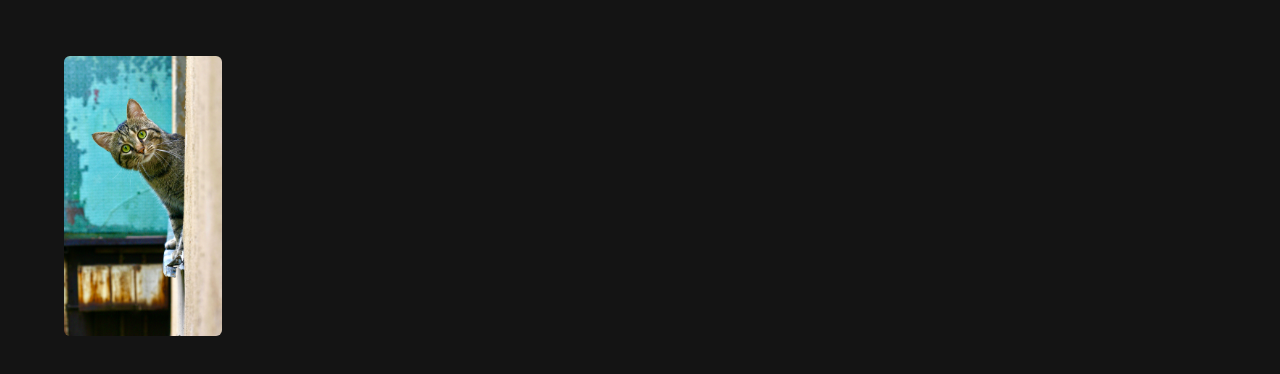
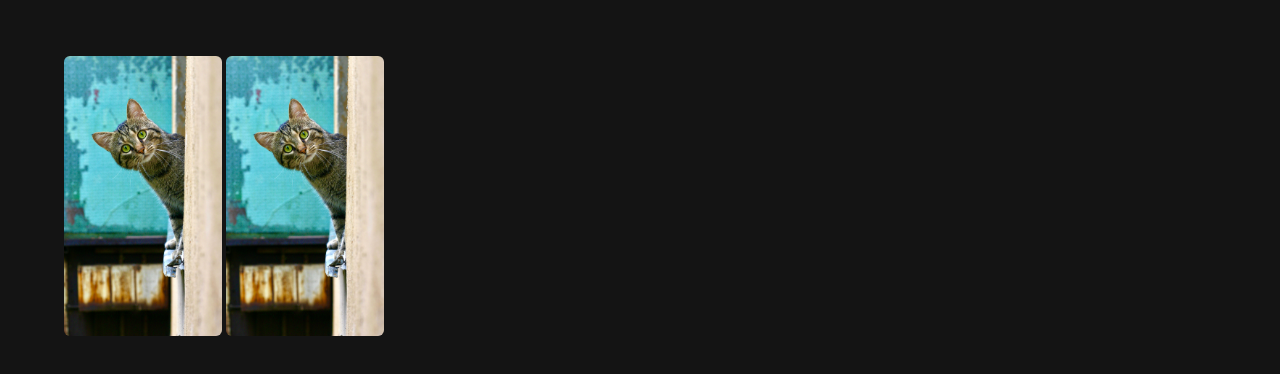
Before and after one commit to moonyc/the-ugly-cat-pages, a Next.js app: page / in a window 1280 px wide. Shown: the part 834-1208 px from the top of the page. Built offline with nearby package versions, Linux system fonts and the light colour scheme.

Commit message:
card styling

```diff
--- a/components/banner/card/card.js
+++ b/components/banner/card/card.js
@@ -8,7 +8,7 @@ export default function Card (props) {
     const {
         imgUrl = "/cardDefaultImg.jpg",
         size = "medium",
-        id
+        id = 0
     } = props
     const [imgSrc, setImgSrc] = useState(imgUrl)
 
--- a/components/banner/card/card.module.css
+++ b/components/banner/card/card.module.css
@@ -51,4 +51,7 @@
     display: block;
 
     max-width: 100%;
+    -webkit-user-select: none; /* Safari */
+    -ms-user-select: none; /* IE 10 and IE 11 */
+    user-select: none; /* Standard syntax */
   }
--- a/components/banner/card/sectionCard.js
+++ b/components/banner/card/sectionCard.js
@@ -10,6 +10,7 @@ export default function Section() {
             </h2>
             <div className={styles.cardWrapper}>
                 <Card />
+                <Card />
             </div>
         </div>
     )
```
